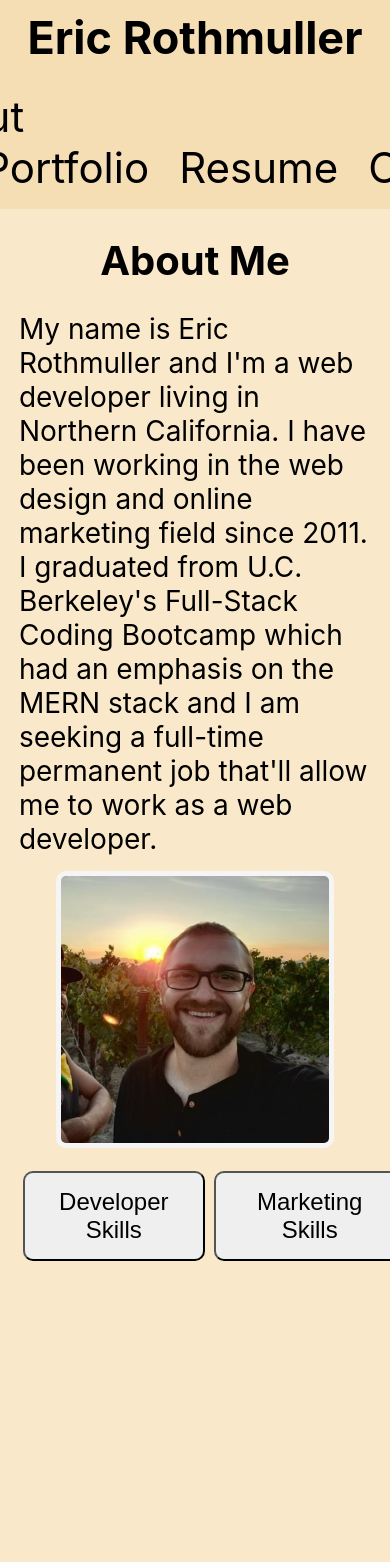
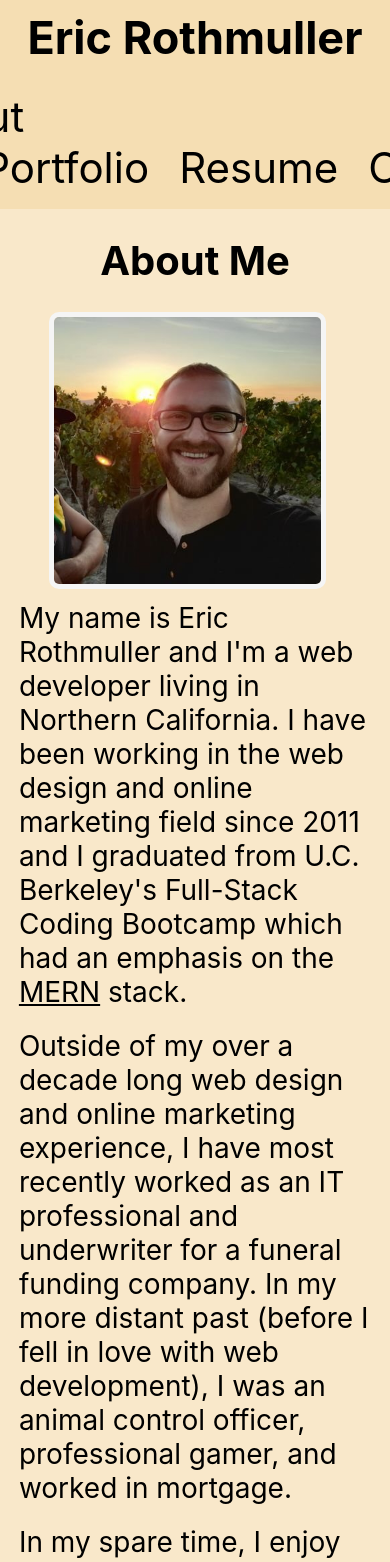
Before and after one commit to ericrothmuller/My-Portfolio, a React (Create React App) app: page / in a window 390 px wide. Shown: the top 1562 px of the page. Built offline with nearby package versions, Linux system fonts and the light colour scheme.

Commit message:
Added about me text and changed the image and skils buttons divs around to ensure the page looks good and is responsive.

```diff
--- a/src/Style.css
+++ b/src/Style.css
@@ -87,6 +87,7 @@ ul li a:hover {
   margin-right: 5%;
   margin-top: 1%;
   margin-bottom: 1%;
+  margin-left: 1%;
 }
 
 .contactMe {
@@ -182,6 +183,7 @@ ul li a:hover {
   position: relative;
   display: inline-block;
   cursor: pointer;
+  text-decoration: underline;
 }
 
 /* Tooltip text */
@@ -254,8 +256,8 @@ ul li a:hover {
 
 .skillsButtons {
   /* background-color: aqua; */
-  margin-left: 10%;
-  margin-right: 10%;
+  margin-left: 20%;
+  margin-right: 20%;
   width: 50%;
 }
 
@@ -272,6 +274,7 @@ ul li a:hover {
 }
 
 .marketingSkillsButton {
+  margin-left: 5%;
   font-size: 40px;
   padding: 15px;
   border-radius: 10px;
@@ -297,10 +300,8 @@ ul li a:hover {
 
   .aboutImage {
     float: none;
-    margin-right: 1%;
-    margin-top: 4%;
-    margin-bottom: 1%;
-    margin-left: 1%;
+    margin-top: 0%;
+    margin-bottom: 3%;
     width: 40%;
   }
 
--- a/src/components/pages/About.js
+++ b/src/components/pages/About.js
@@ -51,13 +51,27 @@ export default function About() {
   return (
     <div className="aboutMe animate__animated animate__fadeIn">
       <h1>About Me</h1>
-      <p>
-      My name is Eric Rothmuller and I'm a web developer living in Northern California. I have been working in the web design and online marketing field since 2011. I graduated from U.C. Berkeley's Full-Stack Coding Bootcamp which had an emphasis on the <div class="merntooltip">MERN<span class="merntooltiptext">MongoDB, Express.js, React, and Node.js.</span></div> stack and I am seeking a full-time permanent job that'll allow me to work as a web developer.
-      </p>
-
       <div className="aboutImageDiv">
       <img className="aboutImage animate__animated animate__slideInRight" src={require("../../images/Eric.jpg")} alt="Eric Rothmuller Headshot" title="Eric Rothmuller" />
     </div>
+      <p>
+      My name is Eric Rothmuller and I'm a web developer living in Northern California. I have been working in the web design and online marketing field since 2011 and I graduated from U.C. Berkeley's Full-Stack Coding Bootcamp which had an emphasis on the <div class="merntooltip">MERN<span class="merntooltiptext">MongoDB, Express.js, React, and Node.js.</span></div> stack.
+      </p>
+
+    &nbsp;
+      <p>
+      Outside of my over a decade long web design and online marketing experience, I have most recently worked as an IT professional and underwriter for a funeral funding company. In my more distant past (before I fell in love with web development), I was an animal control officer, professional gamer, and worked in mortgage.
+      </p>
+
+      &nbsp;
+      <p>
+        In my spare time, I enjoy spending time with my family and friends. My wife and I go swimming quite often with my step-daughter and niece. I am also a fairly competitive tennis player and enjoy getting on court. I also thoroughly enjoy continuing to learn programming and I dedicate a minimum of 2 hours a day learning new things and improving my craft.
+      </p>
+
+      &nbsp;
+      <p>
+      I am seeking a full-time permanent job that'll allow me to work as a web developer. I am willing to work in-office or remote and I am willing to relocate if needed. I am looking for a company that I could spend the rest of my professional life at.
+      </p>
 
     {/* SKILLS BUTTONS */}
 
@@ -107,7 +121,6 @@ export default function About() {
       </div>
       </div>
       </div>
-
     </div>
 
   );
```
